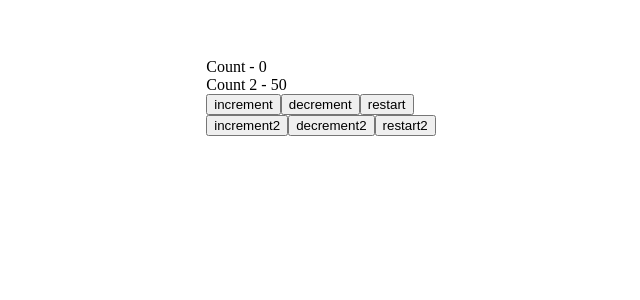
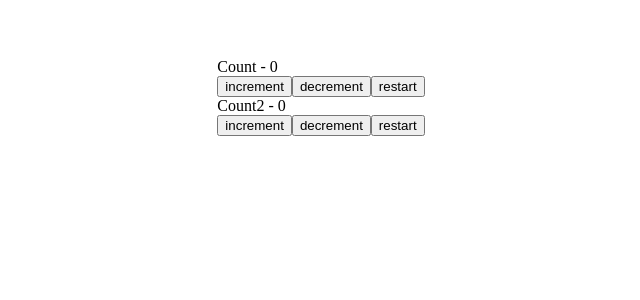
Before and after one commit to igoris12/react-corse, a React (Create React App) app: page / in a window 1280 px wide. Shown: the top 300 px of the page, without its empty margins (319-959 px from the left). Built offline with nearby package versions, Linux system fonts and the light colour scheme.

Commit message:
best practice for same states

```diff
--- a/src/Componets/App.jsx
+++ b/src/Componets/App.jsx
@@ -1,12 +1,14 @@
 import React from 'react';
 import UseReduserCom from './reactHooks/UseReducer/UseReduserCom';
 import UseReduserCom2 from './reactHooks/UseReducer/UseReduserCom2';
+import UseReduserCom3 from './reactHooks/UseReducer/UseReduserCom3';
 
 function App() {
   return (
     <div>
       {/* <UseReduserCom /> */}
-      <UseReduserCom2 />
+      {/* <UseReduserCom2 /> */}
+      <UseReduserCom3 />
     </div>
   );
 }
--- /dev/null
+++ b/src/Componets/reactHooks/UseReducer/UseReduserCom3.jsx
@@ -0,0 +1,36 @@
+import React from 'react';
+import { useReducer } from 'react';
+
+const reducer = (state, action) => {
+  switch (action) {
+    case 'increment':
+      return state + 1;
+    case 'decrement':
+      return state - 1;
+    case 'restart':
+      return 0;
+    default:
+      return state;
+  }
+};
+
+function UseReduserCom3() {
+  const [state, dispatch] = useReducer(reducer, 0);
+  const [state2, dispatch2] = useReducer(reducer, 0);
+  return (
+    <div>
+      <div>Count - {state} </div>
+      <button onClick={() => dispatch('increment')}>increment</button>
+      <button onClick={() => dispatch('decrement')}>decrement</button>
+      <button onClick={() => dispatch('restart')}>restart</button>
+      <div>
+        <div>Count2 - {state2} </div>
+        <button onClick={() => dispatch2('increment')}>increment</button>
+        <button onClick={() => dispatch2('decrement')}>decrement</button>
+        <button onClick={() => dispatch2('restart')}>restart</button>
+      </div>
+    </div>
+  );
+}
+
+export default UseReduserCom3;
```
